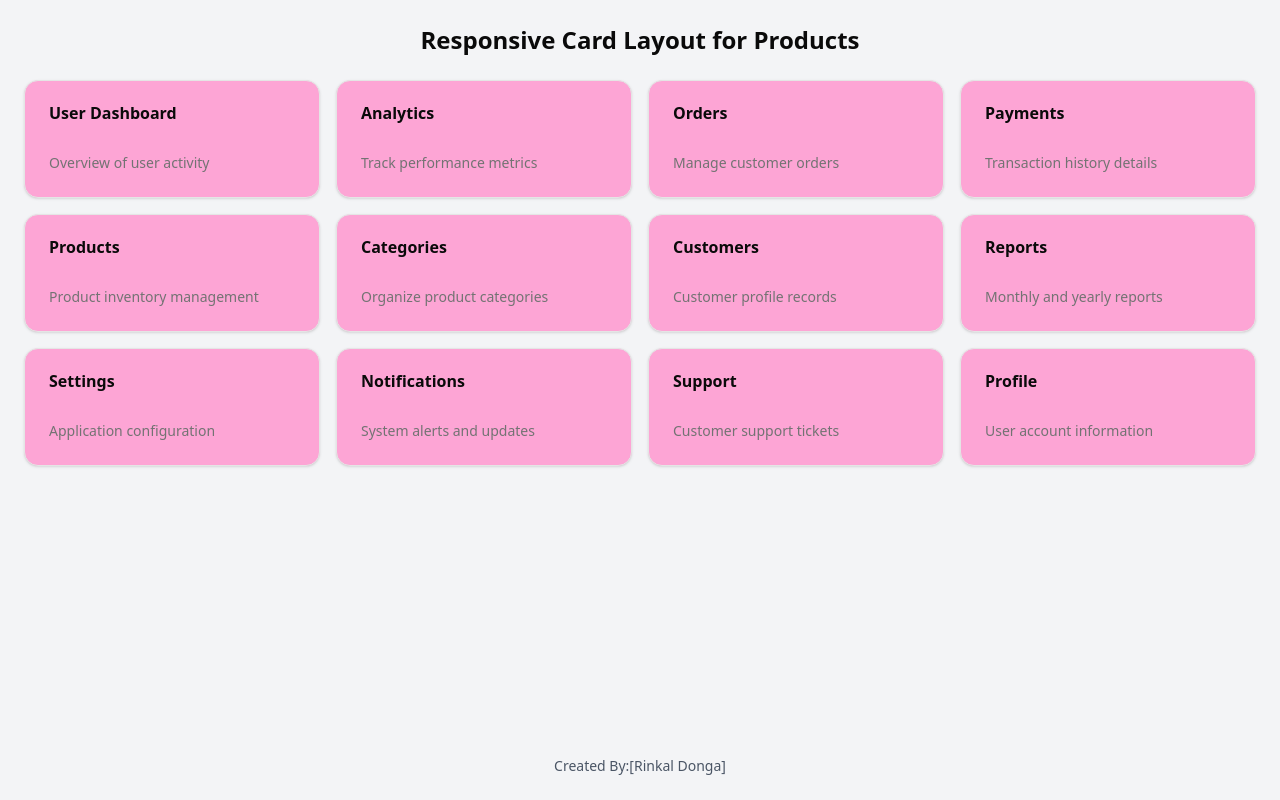
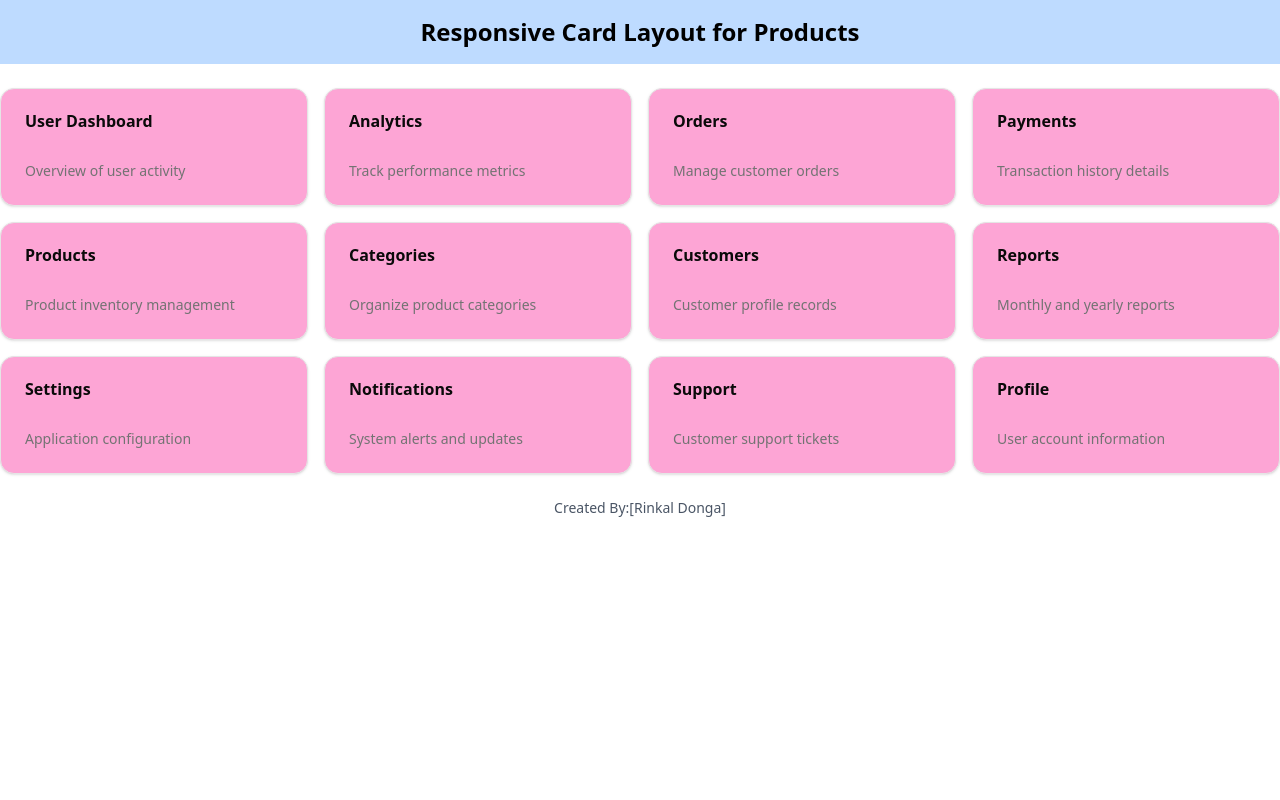
Before and after one commit to froemailtest/My-Product, a Next.js app: page / in a window 1280 px wide. Built offline with nearby package versions, Linux system fonts and the light colour scheme.

Commit message:
first commit

```diff
--- a/src/app/page.tsx
+++ b/src/app/page.tsx
@@ -2,21 +2,23 @@ import CardList from "../components/ui/CardList";
 
 export default function HomePage() {
   return (
-    <div className="min-h-screen bg-gray-100 p-6 flex flex-col">
+    <div className="min-h-screen">
 
-
-      <header className="mb-6 text-center">
-        <h1 className="text-2xl font-semibold">
-          Responsive Card Layout for Products
-        </h1>
-      </header>
+      <nav className="mb-6 bg-blue-200 p-4 ">
+        <header className="text-center">
+          <h1 className="text-2xl font-semibold text-black">
+            Responsive Card Layout for Products
+          </h1>
+        </header>
+      </nav>
 
       <main className="flex-1">
         <CardList />
       </main>
 
-      <footer className="mt-6 text-center text-sm text-gray-600">
-        Created By:[Rinkal Donga]      </footer>
+      <footer className="mt-6 text-center text-sm text-gray-600 mb-2">
+        Created By:[Rinkal Donga]
+      </footer>
 
     </div>
   );
```
